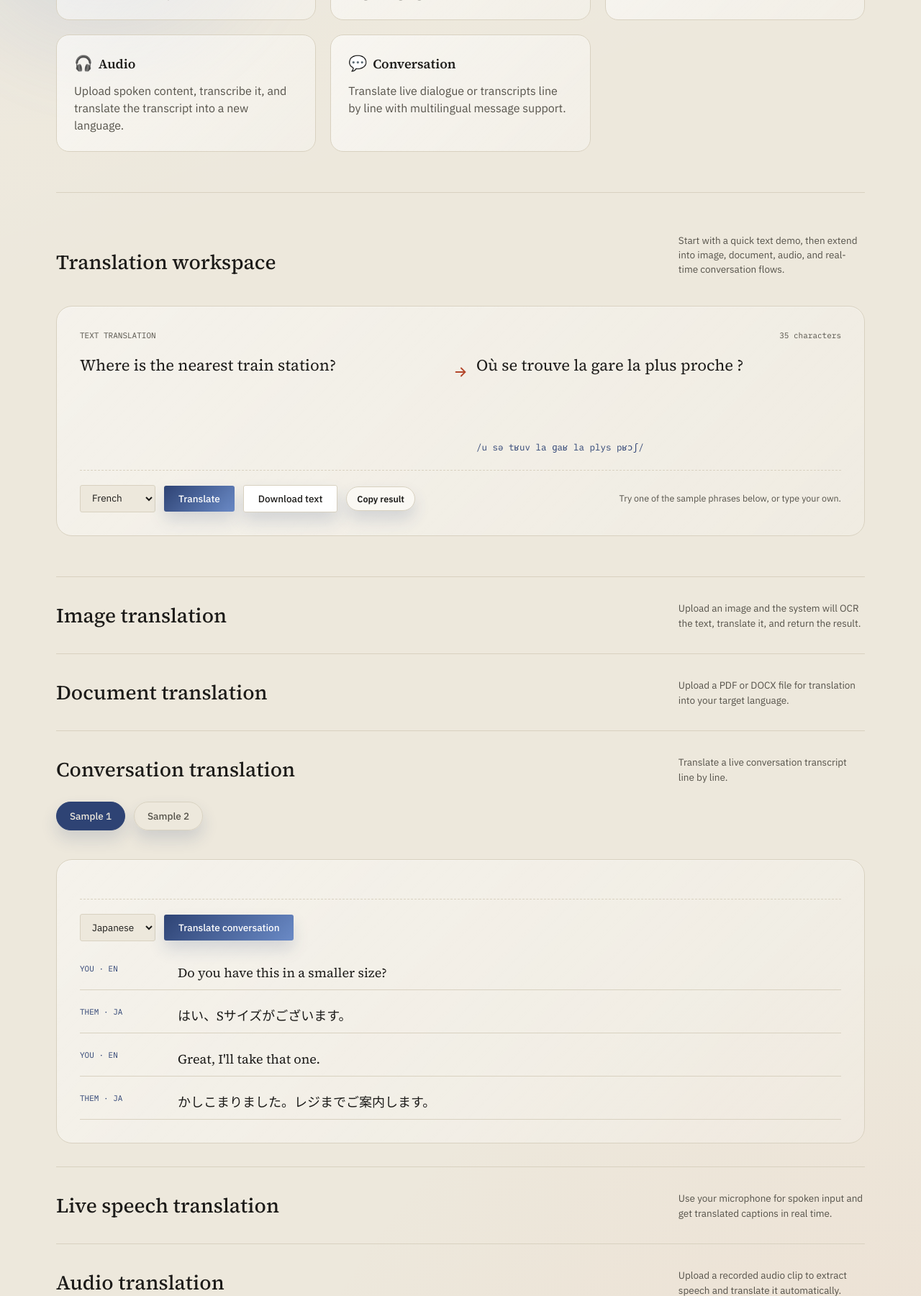
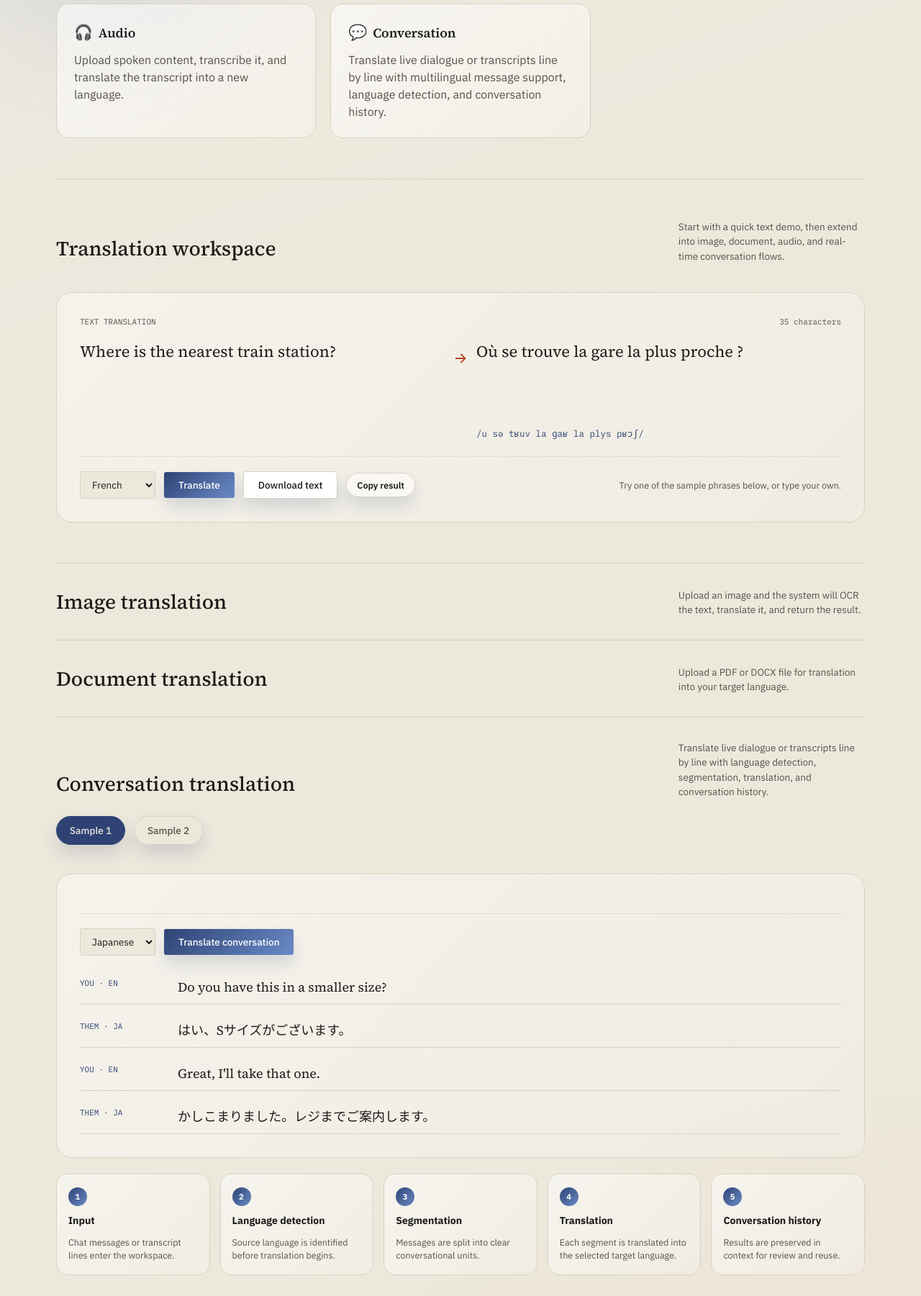
Before and after one commit to krisha464/plumy, a Python web app: template templates/index.html in a window 1280 px wide, after a click that opens the changed part. Shown: the part 907-2708 px from the top of the page at 72% size. Run offline with Jinja, Linux system fonts and the light colour scheme; the template is opened without the code that fills it, so the values that code supplies are empty.

Commit message:
Strengthen landing page messaging

```diff
--- a/templates/index.html
+++ b/templates/index.html
@@ -419,6 +419,57 @@
       font-size:1.15em;
     }
     .feature-card p { color:var(--ink-soft); }
+
+    .sub-secondary {
+      margin-top:16px;
+      font-size:16px;
+      color:var(--ink-soft);
+      max-width:38ch;
+    }
+
+    .flow-grid {
+      display:grid;
+      grid-template-columns:repeat(auto-fit, minmax(150px, 1fr));
+      gap:14px;
+      margin-top:22px;
+    }
+
+    .flow-step {
+      display:flex;
+      flex-direction:column;
+      gap:10px;
+      padding:18px 16px;
+      border:1px solid var(--rule);
+      border-radius:16px;
+      background:linear-gradient(135deg, rgba(255,255,255,0.52), rgba(255,255,255,0.24));
+      min-height:118px;
+      box-shadow: inset 0 1px 0 rgba(255,255,255,0.25);
+    }
+
+    .step-no {
+      display:inline-flex;
+      align-items:center;
+      justify-content:center;
+      width:26px;
+      height:26px;
+      border-radius:50%;
+      background:linear-gradient(135deg, var(--brand-1), var(--brand-2));
+      color:#fff;
+      font-size:11px;
+      font-weight:700;
+      letter-spacing:0.04em;
+    }
+
+    .flow-step strong {
+      font-size:14px;
+      font-weight:700;
+    }
+
+    .flow-step span {
+      color:var(--ink-soft);
+      font-size:12.5px;
+      line-height:1.45;
+    }
 
     .file-drop {
       border:1px dashed var(--rule); border-radius:6px; padding:26px; background:var(--card);
@@ -733,9 +784,10 @@
 
     <div class="hero">
       <div class="hero-copy">
-        <div class="kicker">ML + NLP TRANSLATION PLATFORM</div>
-        <h1>Translate anything, in context.</h1>
-        <p class="sub">Text. Images. Documents. Audio. Conversation. Lingua brings them together in one clean translation workspace built for modern multilingual workflows.</p>
+        <div class="kicker">AI TRANSLATION WORKSPACE</div>
+        <h1>Lingua AI</h1>
+        <p class="sub">Translate text, images, documents and speech — all in one workspace.</p>
+        <p class="sub-secondary">Powered by NLP, OCR and speech processing.</p>
         <div class="hero-badges">
           <span class="mini-badge">✨ AI-powered</span>
           <span class="mini-badge">📸 OCR image input</span>
@@ -743,7 +795,7 @@
           <span class="mini-badge">💬 Live conversation</span>
         </div>
         <div class="demo-controls" style="margin-top:26px; padding-top:0; border-top:none;">
-          <a class="navcta" href="#workspace">Start translating</a>
+          <a class="navcta" href="#workspace">Start Translating →</a>
           <a class="secondary-btn" href="#features" style="text-decoration:none; display:inline-flex; align-items:center; justify-content:center;">See what it supports</a>
         </div>
       </div>
@@ -800,7 +852,7 @@
         </div>
         <div class="feature-card">
           <h3><span class="emoji">💬</span> Conversation</h3>
-          <p>Translate live dialogue or transcripts line by line with multilingual message support.</p>
+          <p>Translate live dialogue or transcripts line by line with multilingual message support, language detection, and conversation history.</p>
         </div>
       </div>
     </section>
@@ -926,7 +978,7 @@
       <summary>
         <div class="section-head">
           <h2>Conversation translation</h2>
-          <div class="section-note">Translate a live conversation transcript line by line.</div>
+          <div class="section-note">Translate live dialogue or transcripts line by line with language detection, segmentation, translation, and conversation history.</div>
         </div>
       </summary>
       <div class="detail-body">
@@ -947,6 +999,34 @@
           </div>
           <div id="conversationList" class="conversation-list"></div>
         </div>
+
+        <div class="flow-grid" aria-label="Conversation translation flow">
+          <div class="flow-step">
+            <div class="step-no">1</div>
+            <strong>Input</strong>
+            <span>Chat messages or transcript lines enter the workspace.</span>
+          </div>
+          <div class="flow-step">
+            <div class="step-no">2</div>
+            <strong>Language detection</strong>
+            <span>Source language is identified before translation begins.</span>
+          </div>
+          <div class="flow-step">
+            <div class="step-no">3</div>
+            <strong>Segmentation</strong>
+            <span>Messages are split into clear conversational units.</span>
+          </div>
+          <div class="flow-step">
+            <div class="step-no">4</div>
+            <strong>Translation</strong>
+            <span>Each segment is translated into the selected target language.</span>
+          </div>
+          <div class="flow-step">
+            <div class="step-no">5</div>
+            <strong>Conversation history</strong>
+            <span>Results are preserved in context for review and reuse.</span>
+          </div>
+        </div>
       </div>
     </details>
 
@@ -954,7 +1034,7 @@
       <summary>
         <div class="section-head">
           <h2>Live speech translation</h2>
-          <div class="section-note">Use your microphone for spoken input and get translated captions in real time.</div>
+          <div class="section-note">Use your microphone for spoken input and get translated captions in real time through speech-to-text, language processing, and streaming translation.</div>
         </div>
       </summary>
       <div class="detail-body">
@@ -972,6 +1052,34 @@
           </div>
           <div id="speechStatus" class="speech-status">Ready</div>
           <div id="speechTranscript" class="conversation-list"></div>
+        </div>
+
+        <div class="flow-grid" aria-label="Live speech translation flow">
+          <div class="flow-step">
+            <div class="step-no">1</div>
+            <strong>Microphone</strong>
+            <span>Live audio is captured from the browser input device.</span>
+          </div>
+          <div class="flow-step">
+            <div class="step-no">2</div>
+            <strong>Speech-to-text</strong>
+            <span>Spoken words are transcribed into readable text.</span>
+          </div>
+          <div class="flow-step">
+            <div class="step-no">3</div>
+            <strong>Language processing</strong>
+            <span>Source language and context are analyzed for quality translation.</span>
+          </div>
+          <div class="flow-step">
+            <div class="step-no">4</div>
+            <strong>Translation</strong>
+            <span>Transcribed speech is converted into the requested target language.</span>
+          </div>
+          <div class="flow-step">
+            <div class="step-no">5</div>
+            <strong>Live captions</strong>
+            <span>Translated output appears immediately as streaming captions.</span>
+          </div>
         </div>
       </div>
     </details>
```
